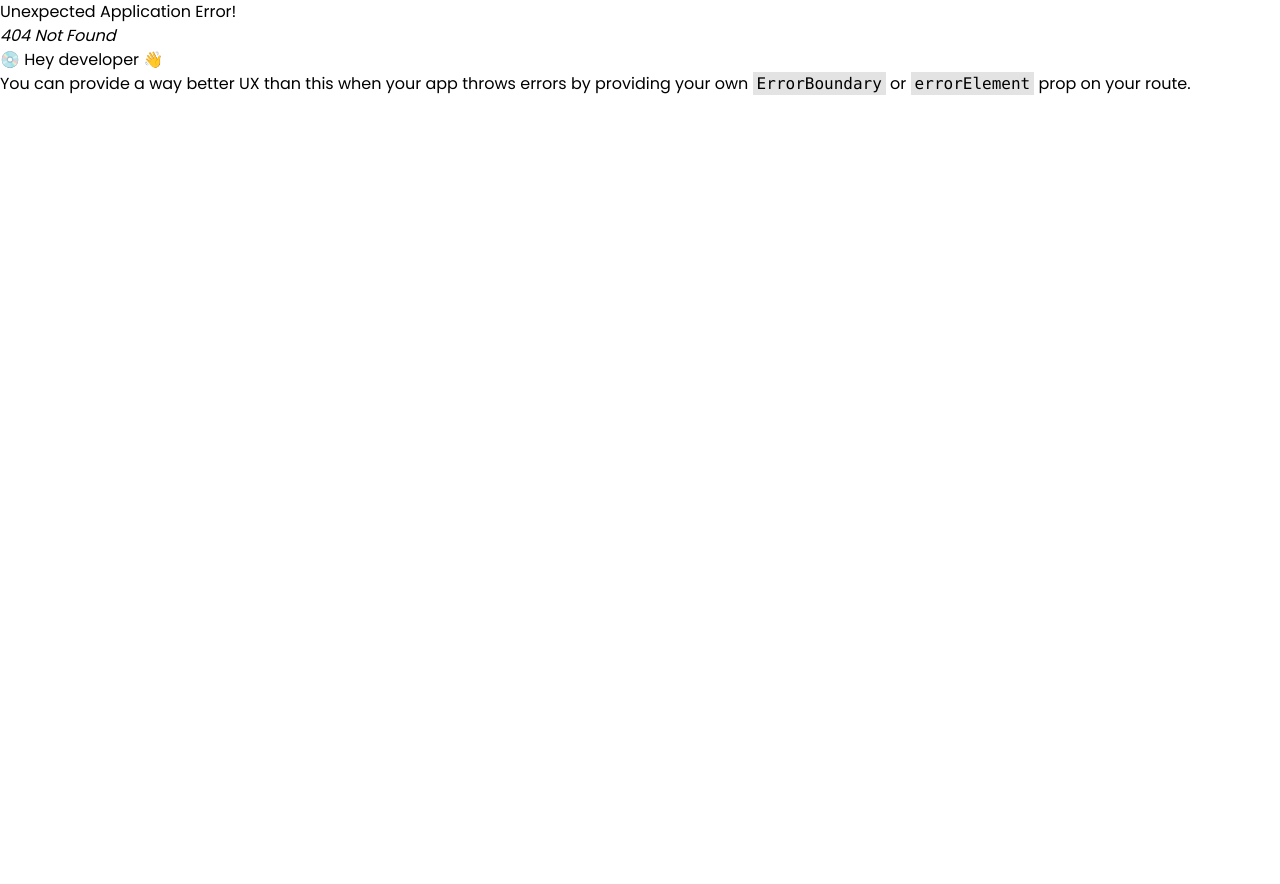
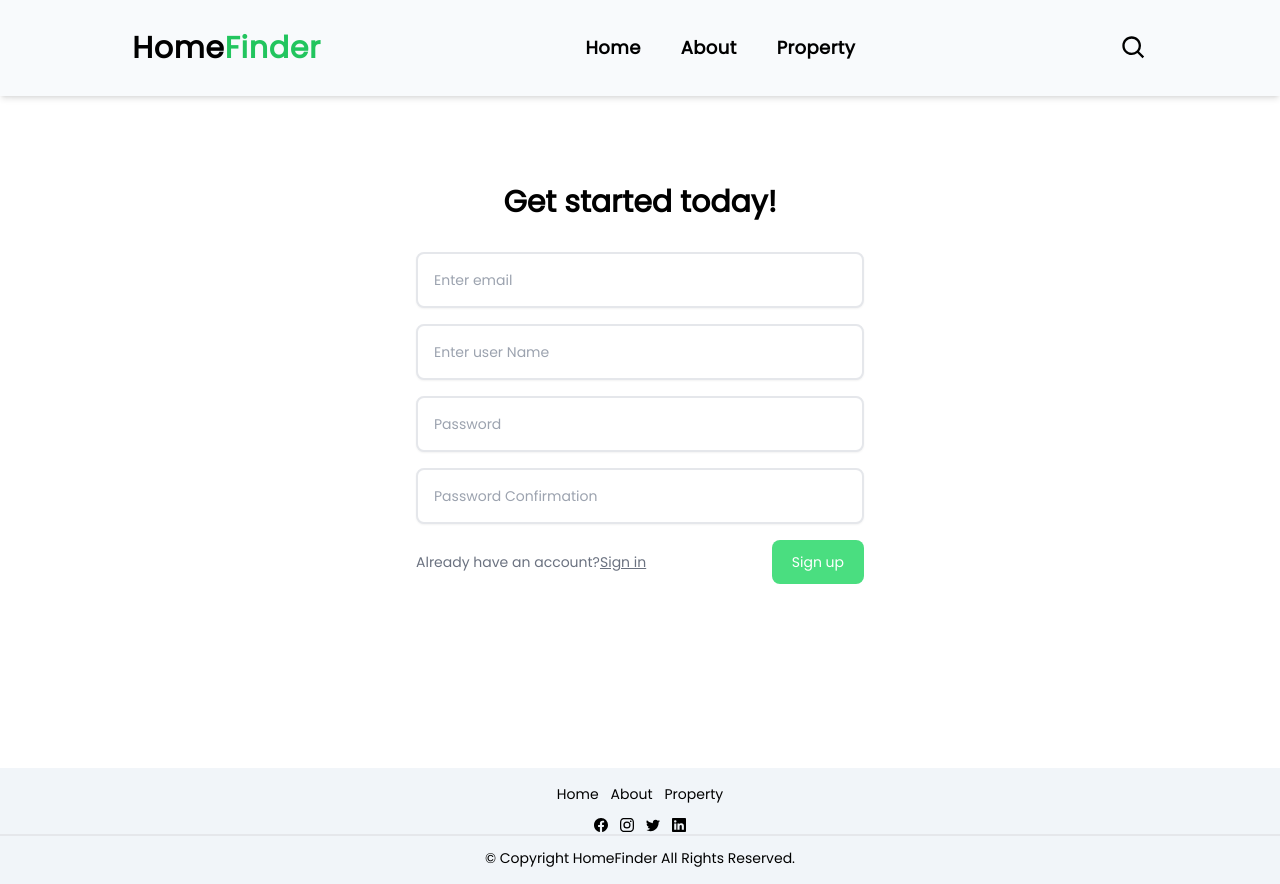
Before and after one commit to Maneesha-Maduranga/House_Finder, a React (Vite) app in the folder frontend/: page /signup in a window 1280 px wide. Before the commit this address had no page. Before the commit the page ends 800 px from the top, so only its background shows below. Built offline with nearby package versions, Linux system fonts and the light colour scheme.

Commit message:
Add Signin And signup page

```diff
--- a/frontend/src/main.jsx
+++ b/frontend/src/main.jsx
@@ -15,12 +15,18 @@ import HomePage from './pages/HomePage';
 import PropertyPage from './pages/PropertyPage.jsx';
 import AboutPage from './pages/AboutPage.jsx';
 
+//Auth Pages
+import SigninPage from './pages/Auth/SigninPage.jsx';
+import SignupPage from './pages/Auth/SignupPage.jsx';
+
 const router = createBrowserRouter(
   createRoutesFromElements(
     <Route path='/' element={<App />}>
       <Route index element={<HomePage />} />
       <Route path='/about' element={<AboutPage />} />
       <Route path='/property' element={<PropertyPage />} />
+      <Route path='/signin' element={<SigninPage />} />
+      <Route path='/signup' element={<SignupPage />} />
     </Route>
   )
 );
--- /dev/null
+++ b/frontend/src/pages/Auth/SigninPage.jsx
@@ -0,0 +1,59 @@
+import { Link } from 'react-router-dom';
+
+function SigninPage() {
+  return (
+    <div className='mx-auto max-w-screen-xl px-4 py-16 sm:px-6 lg:px-8'>
+      <div className='mx-auto max-w-lg text-center'>
+        <h1 className='text-2xl font-bold sm:text-3xl'>Get started today!</h1>
+      </div>
+
+      <form action='' className='mx-auto mb-0 mt-8 max-w-md space-y-4'>
+        <div>
+          <label htmlFor='email' className='sr-only'>
+            Email
+          </label>
+
+          <div className='relative'>
+            <input
+              type='email'
+              className='w-full rounded-lg border-gray-200 border-2 p-4 pe-12 text-sm shadow-sm'
+              placeholder='Enter email'
+            />
+          </div>
+        </div>
+
+        <div>
+          <label htmlFor='password' className='sr-only'>
+            Password
+          </label>
+
+          <div className='relative'>
+            <input
+              type='password'
+              className='w-full rounded-lg border-gray-200 border-2 p-4 pe-12 text-sm shadow-sm'
+              placeholder='Enter password'
+            />
+          </div>
+        </div>
+
+        <div className='flex items-center justify-between'>
+          <p className='text-sm text-gray-500'>
+            No account?
+            <Link className='underline' to='/signup'>
+              Sign up
+            </Link>
+          </p>
+
+          <button
+            type='submit'
+            className='inline-block rounded-lg bg-green-400 px-5 py-3 text-sm font-medium text-white'
+          >
+            Sign in
+          </button>
+        </div>
+      </form>
+    </div>
+  );
+}
+
+export default SigninPage;
--- /dev/null
+++ b/frontend/src/pages/Auth/SignupPage.jsx
@@ -0,0 +1,84 @@
+import { Link } from 'react-router-dom';
+
+function SignupPage() {
+  return (
+    <div className='mx-auto max-w-screen-xl px-4 py-16 sm:px-6 lg:px-8'>
+      <div className='mx-auto max-w-lg text-center'>
+        <h1 className='text-2xl font-bold sm:text-3xl'>Get started today!</h1>
+      </div>
+      <form action='' className='mx-auto mb-0 mt-8 max-w-md space-y-4'>
+        <div>
+          <label htmlFor='email' className='sr-only'>
+            Email
+          </label>
+
+          <div className='relative'>
+            <input
+              type='email'
+              className='w-full rounded-lg border-gray-200 border-2 p-4 pe-12 text-sm shadow-sm'
+              placeholder='Enter email'
+            />
+          </div>
+        </div>
+        <div>
+          <label htmlFor='email' className='sr-only'>
+            User Name
+          </label>
+
+          <div className='relative'>
+            <input
+              type='email'
+              className='w-full rounded-lg border-gray-200 border-2 p-4 pe-12 text-sm shadow-sm'
+              placeholder='Enter user Name'
+            />
+          </div>
+        </div>
+
+        <div>
+          <label htmlFor='password' className='sr-only'>
+            Password
+          </label>
+
+          <div className='relative'>
+            <input
+              type='password'
+              className='w-full rounded-lg border-gray-200 border-2 p-4 pe-12 text-sm shadow-sm'
+              placeholder='Password'
+            />
+          </div>
+        </div>
+        <div>
+          <label htmlFor='password' className='sr-only'>
+            Password Confirmation
+          </label>
+
+          <div className='relative'>
+            <input
+              type='password'
+              className='w-full rounded-lg border-gray-200 border-2 p-4 pe-12 text-sm shadow-sm'
+              placeholder='Password Confirmation'
+            />
+          </div>
+        </div>
+
+        <div className='flex items-center justify-between'>
+          <p className='text-sm text-gray-500'>
+            Already have an account?
+            <Link className='underline' to='/signin'>
+              Sign in
+            </Link>
+          </p>
+
+          <button
+            type='submit'
+            className='inline-block rounded-lg bg-green-400 px-5 py-3 text-sm font-medium text-white'
+          >
+            Sign up
+          </button>
+        </div>
+      </form>
+    </div>
+  );
+}
+
+export default SignupPage;
```
